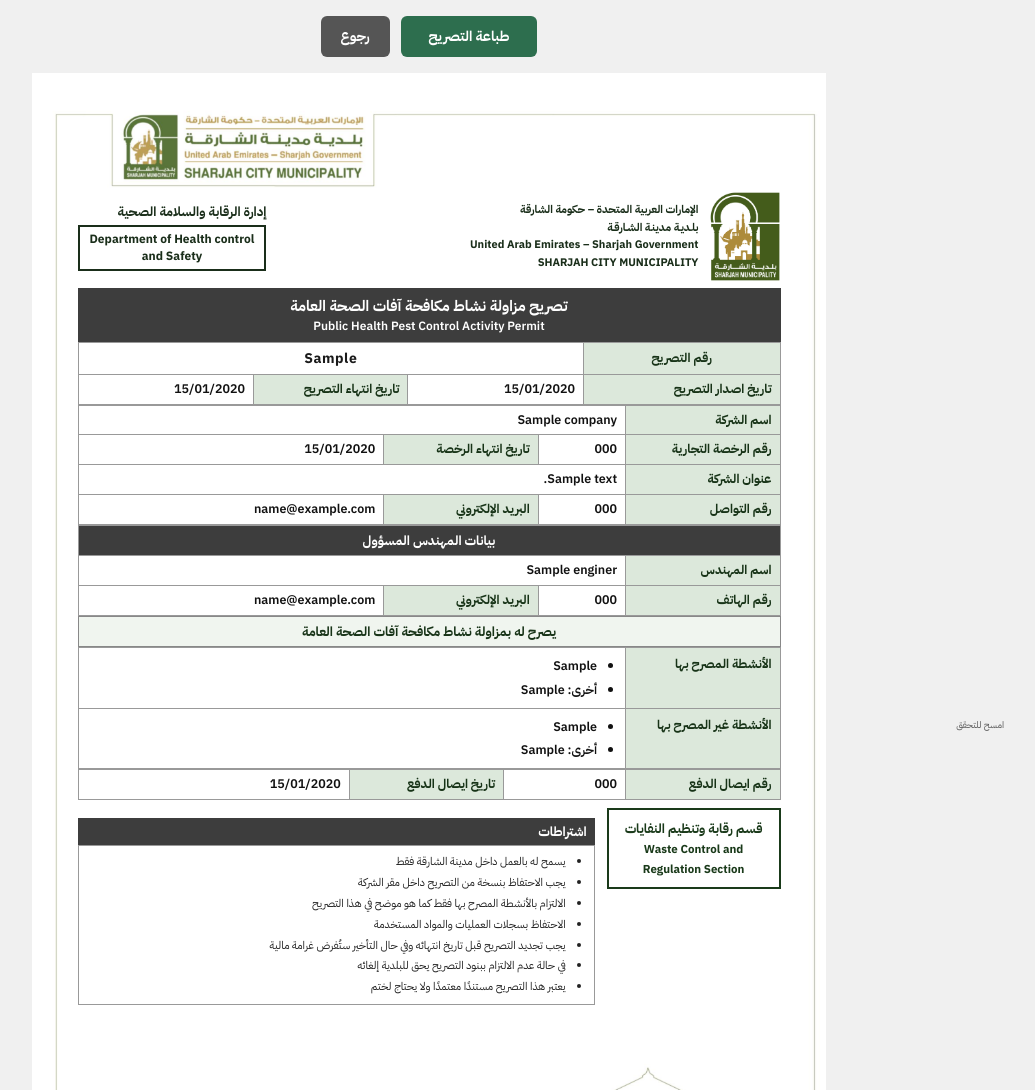
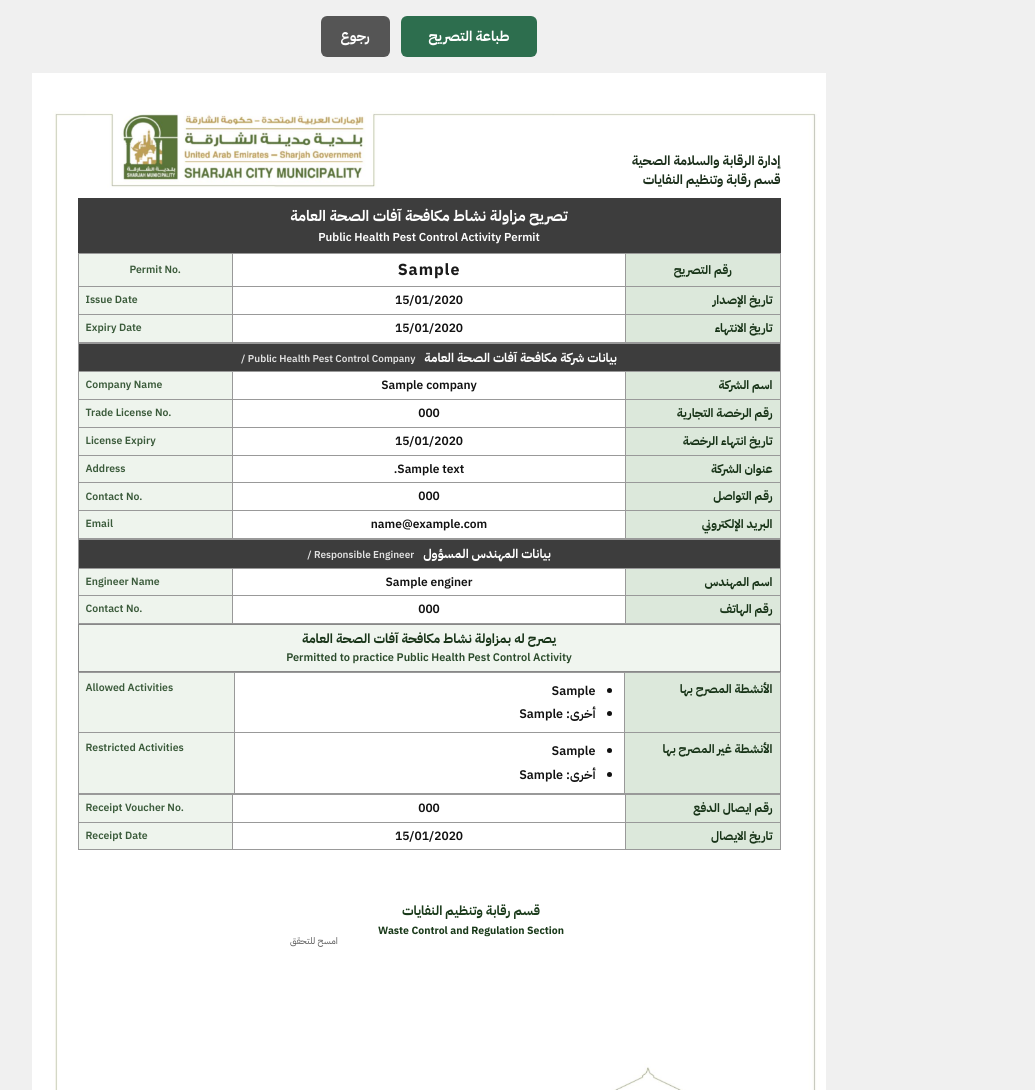
Before and after one commit to ahmed195c/msv, a Django app: page /permits/pest-control/1/print/ in a window 1280 px wide. Shown: the top 1090 px of the page, without its empty margins (211-1246 px from the left). Run offline with Django 5.2, Linux system fonts and the light colour scheme; a user stored in the database is signed in; tables that the repository leaves empty hold one stand-in row (values such as "Sample post").

Commit message:
feat: redesign pest control permit print with 3-col bilingual layout and inline QR
- Table layout: Arabic label (right) | value (center) | English label (left)
- QR code moved inside footer (no longer fixed-position outside page)
- QR links to print page instead of detail page
- Add view/print buttons on detail page for issued permits regardless of receipt

Co-Authored-By: Claude Sonnet 4.6 <noreply@anthropic.com>

```diff
--- a/msv/hcsd/templates/hcsd/pest_control_activity_permit_print.html
+++ b/msv/hcsd/templates/hcsd/pest_control_activity_permit_print.html
@@ -35,25 +35,12 @@
       display: flex;
       align-items: center;
       justify-content: space-between;
-      margin-top: 80px;
-      margin-bottom: 6px;
+      margin-top: 40px;
+      margin-bottom: 8px;
       gap: 12px;
     }
 
-    .header-logo {
-      display: flex;
-      align-items: center;
-      gap: 10px;
-    }
-
     .header-logo img { width: 72px; height: auto; }
-
-    .header-logo-text {
-      font-size: 11px;
-      font-weight: 700;
-      line-height: 1.6;
-      color: #1a2e1a;
-    }
 
     .header-dept-ar {
       font-size: 13px;
@@ -65,7 +52,7 @@
     }
 
     .header-dept-en {
-      font-size: 12px;
+      font-size: 11.5px;
       font-weight: 700;
       color: #1a2e1a;
       text-align: center;
@@ -86,41 +73,71 @@
     }
 
     .title-bar-ar { font-size: 15px; font-weight: 800; }
-    .title-bar-en { font-size: 12px; font-weight: 600; }
+    .title-bar-en { font-size: 11.5px; font-weight: 600; margin-top: 2px; }
 
     /* ── Tables ── */
-    table { width: 100%; border-collapse: collapse; }
+    /*
+      3-column structure (RTL order, right→left):
+        Col 1 (22%): Arabic label   ← rightmost
+        Col 2 (56%): Value
+        Col 3 (22%): English label  ← leftmost
+    */
+    table { width: 100%; border-collapse: collapse; table-layout: fixed; }
+
+    col.c-ar  { width: 22%; }
+    col.c-val { width: 56%; }
+    col.c-en  { width: 22%; }
 
     td {
       border: 1px solid #999;
-      padding: 5px 8px;
+      padding: 5px 7px;
       vertical-align: middle;
-      line-height: 1.5;
+      line-height: 1.4;
+      overflow-wrap: break-word;
     }
 
-    .lbl {
+    /* Arabic label cell — rightmost, green tint */
+    .lbl-ar {
       background: #dce8db;
       font-weight: 700;
       color: #173317;
-      white-space: nowrap;
-      width: 22%;
+      font-size: 12px;
+      text-align: right;
     }
 
-    .val { font-weight: 600; color: #111; }
+    /* English label cell — leftmost, lighter green */
+    .lbl-en {
+      background: #eef4ed;
+      font-weight: 600;
+      color: #3a5a3a;
+      font-size: 10.5px;
+      direction: ltr;
+      text-align: left;
+    }
 
-    /* permit number */
-    .permit-no-label {
+    /* Value cell */
+    .val { font-weight: 600; color: #111; font-size: 12px; text-align: center; }
+
+    /* permit number special row */
+    .permit-no-ar {
       background: #dce8db;
-      font-weight: 700;
+      font-weight: 800;
       color: #173317;
-      width: 28%;
+      font-size: 12px;
       text-align: center;
     }
-
-    .permit-no-value {
-      font-size: 14px;
+    .permit-no-val {
+      font-size: 16px;
       font-weight: 800;
-      letter-spacing: 0.04em;
+      letter-spacing: 0.06em;
+      text-align: center;
+    }
+    .permit-no-en {
+      background: #eef4ed;
+      font-weight: 600;
+      color: #3a5a3a;
+      font-size: 10.5px;
+      direction: ltr;
       text-align: center;
     }
 
@@ -128,10 +145,19 @@
     .section-hdr td {
       background: #3d3d3d;
       color: #fff;
-      font-size: 13px;
+      font-size: 12.5px;
       font-weight: 800;
       text-align: center;
       padding: 5px 8px;
+    }
+
+    .section-hdr .en {
+      font-size: 10px;
+      font-weight: 600;
+      direction: ltr;
+      display: inline-block;
+      margin-right: 6px;
+      opacity: 0.85;
     }
 
     /* banner */
@@ -144,25 +170,55 @@
       border: 1.5px solid #888;
     }
 
-    /* activity list cell */
-    .activity-cell { padding: 6px 10px; }
-    .activity-cell ul {
+    .banner-row .en {
+      font-size: 11px;
+      font-weight: 600;
+      direction: ltr;
+      display: block;
+      color: #2a4a2a;
+      margin-top: 2px;
+    }
+
+    /* activity cells */
+    .act-ar {
+      background: #dce8db;
+      font-weight: 700;
+      color: #173317;
+      font-size: 12px;
+      text-align: right;
+      vertical-align: top;
+      padding-top: 8px;
+    }
+    .act-val {
+      font-weight: 600;
+      color: #111;
+      padding: 6px 10px;
+    }
+    .act-val ul {
       margin: 0;
       padding-inline-start: 18px;
       line-height: 1.9;
+    }
+    .act-en {
+      background: #eef4ed;
+      font-weight: 600;
+      color: #3a5a3a;
+      font-size: 10.5px;
+      direction: ltr;
+      text-align: left;
+      vertical-align: top;
+      padding-top: 8px;
     }
 
     /* ── Footer ── */
     .footer-block {
       display: flex;
-      justify-content: space-between;
-      align-items: flex-start;
+      justify-content: center;
       margin-top: 10px;
       gap: 12px;
     }
 
     .footer-stamp {
-      border: 2px solid #1a3a1a;
       padding: 8px 16px;
       text-align: center;
       line-height: 1.7;
@@ -170,26 +226,26 @@
     }
 
     .footer-stamp-ar { font-size: 13px; font-weight: 800; color: #1a3a1a; }
-    .footer-stamp-en { font-size: 11.5px; font-weight: 700; color: #1a3a1a; direction: ltr; }
+    .footer-stamp-en { font-size: 10.5px; font-weight: 700; color: #1a3a1a; direction: ltr; }
 
     /* ── Conditions ── */
     .conditions-title {
       background: #3d3d3d;
       color: #fff;
       font-weight: 800;
-      font-size: 13px;
+      font-size: 12.5px;
       padding: 4px 8px;
-      margin-top: 10px;
       text-align: right;
     }
 
     .conditions-list {
       border: 1px solid #999;
+      border-top: 0;
       padding: 6px 12px 6px 6px;
     }
 
     .conditions-list li {
-      font-size: 11px;
+      font-size: 10.5px;
       line-height: 1.9;
       color: #222;
       list-style: disc;
@@ -246,18 +302,9 @@
 
   <!-- ── Header ── -->
   <div class="doc-header">
-    <div class="header-logo">
-      <img src="{% static 'hcsd/shjmun-logo-website.png' %}" alt="شعار بلدية الشارقة">
-      <div class="header-logo-text">
-        الإمارات العربية المتحدة – حكومة الشارقة<br>
-        بلـديـة مدينـة الشـارقـة<br>
-        United Arab Emirates – Sharjah Government<br>
-        SHARJAH CITY MUNICIPALITY
-      </div>
-    </div>
     <div>
       <div class="header-dept-ar">إدارة الرقابة والسلامة الصحية</div>
-      <div class="header-dept-en">Department of Health control<br>and Safety</div>
+      <div class="header-dept-ar">قسم رقابة وتنظيم النفايات </div>
     </div>
   </div>
 
@@ -269,61 +316,88 @@
 
   <!-- ── Permit number + dates ── -->
   <table>
+    <colgroup><col class="c-ar"><col class="c-val"><col class="c-en"></colgroup>
     <tr>
-      <td class="permit-no-label">رقم التصريح</td>
-      <td class="permit-no-value" colspan="3">{{ pirmet.permit_no }}</td>
+      <td class="permit-no-ar">رقم التصريح</td>
+      <td class="permit-no-val">{{ pirmet.permit_no }}</td>
+      <td class="permit-no-en">Permit No.</td>
     </tr>
     <tr>
-      <td class="lbl">تاريخ اصدار التصريح</td>
+      <td class="lbl-ar">تاريخ الإصدار</td>
       <td class="val">{{ pirmet.issue_date|date:"d/m/Y"|default:"—" }}</td>
-      <td class="lbl">تاريخ انتهاء التصريح</td>
+      <td class="lbl-en">Issue Date</td>
+    </tr>
+    <tr>
+      <td class="lbl-ar">تاريخ الانتهاء</td>
       <td class="val">{{ pirmet.dateOfExpiry|date:"d/m/Y"|default:"—" }}</td>
+      <td class="lbl-en">Expiry Date</td>
     </tr>
   </table>
 
   <!-- ── Company data ── -->
   <table style="border-top:0;">
-    <tr>
-      <td class="lbl">اسم الشركة</td>
-      <td class="val" colspan="3">{{ pirmet.company.name|default:"—" }}</td>
+    <colgroup><col class="c-ar"><col class="c-val"><col class="c-en"></colgroup>
+    <tr class="section-hdr">
+      <td colspan="3">
+        بيانات شركة مكافحة آفات الصحة العامة
+        <span class="en">/ Public Health Pest Control Company</span>
+      </td>
     </tr>
     <tr>
-      <td class="lbl">رقم الرخصة التجارية</td>
-      <td class="val">{{ pirmet.company.number|default:"—" }}</td>
-      <td class="lbl">تاريخ انتهاء الرخصة</td>
-      <td class="val">{{ pirmet.company.trade_license_exp|date:"d/m/Y"|default:"—" }}</td>
+      <td class="lbl-ar">اسم الشركة</td>
+      <td class="val">{{ pirmet.company.name|default:"—" }}</td>
+      <td class="lbl-en">Company Name</td>
     </tr>
     <tr>
-      <td class="lbl">عنوان الشركة</td>
-      <td class="val" colspan="3">{{ pirmet.company.address|default:"—" }}</td>
+      <td class="lbl-ar">رقم الرخصة التجارية</td>
+      <td class="val">{{ pirmet.company.number|default:"—" }}</td>
+      <td class="lbl-en">Trade License No.</td>
     </tr>
     <tr>
-      <td class="lbl">رقم التواصل</td>
+      <td class="lbl-ar">تاريخ انتهاء الرخصة</td>
+      <td class="val">{{ pirmet.company.trade_license_exp|date:"d/m/Y"|default:"—" }}</td>
+      <td class="lbl-en">License Expiry</td>
+    </tr>
+    <tr>
+      <td class="lbl-ar">عنوان الشركة</td>
+      <td class="val">{{ pirmet.company.address|default:"—" }}</td>
+      <td class="lbl-en">Address</td>
+    </tr>
+    <tr>
+      <td class="lbl-ar">رقم التواصل</td>
       <td class="val">{{ pirmet.company.owner_phone|default:pirmet.company.landline|default:"—" }}</td>
-      <td class="lbl">البريد الإلكتروني</td>
+      <td class="lbl-en">Contact No.</td>
+    </tr>
+    <tr>
+      <td class="lbl-ar">البريد الإلكتروني</td>
       <td class="val">{{ pirmet.company.email|default:"—" }}</td>
+      <td class="lbl-en">Email</td>
     </tr>
   </table>
 
   <!-- ── Engineer ── -->
   <table style="border-top:0;">
+    <colgroup><col class="c-ar"><col class="c-val"><col class="c-en"></colgroup>
     <tr class="section-hdr">
-      <td colspan="4">بيانات المهندس المسؤول</td>
+      <td colspan="3">
+        بيانات المهندس المسؤول
+        <span class="en">/ Responsible Engineer</span>
+      </td>
     </tr>
     {% if pirmet.company.enginer %}
     <tr>
-      <td class="lbl">اسم المهندس</td>
-      <td class="val" colspan="3">{{ pirmet.company.enginer.name|default:"—" }}</td>
+      <td class="lbl-ar">اسم المهندس</td>
+      <td class="val">{{ pirmet.company.enginer.name|default:"—" }}</td>
+      <td class="lbl-en">Engineer Name</td>
     </tr>
     <tr>
-      <td class="lbl">رقم الهاتف</td>
+      <td class="lbl-ar">رقم الهاتف</td>
       <td class="val">{{ pirmet.company.enginer.phone|default:"—" }}</td>
-      <td class="lbl">البريد الإلكتروني</td>
-      <td class="val">{{ pirmet.company.enginer.email|default:"—" }}</td>
+      <td class="lbl-en">Contact No.</td>
     </tr>
     {% else %}
     <tr>
-      <td class="val" colspan="4" style="text-align:center;color:#777;">لا يوجد مهندس مسجل</td>
+      <td class="val" colspan="3" style="text-align:center;color:#777;">لا يوجد مهندس مسجل / No engineer registered</td>
     </tr>
     {% endif %}
   </table>
@@ -331,15 +405,21 @@
   <!-- ── Permission banner ── -->
   <table style="border-top:0;">
     <tr class="banner-row">
-      <td>يصرح له بمزاولة نشاط مكافحة آفات الصحة العامة</td>
+      <td>
+        يصرح له بمزاولة نشاط مكافحة آفات الصحة العامة
+        <span class="en">Permitted to practice Public Health Pest Control Activity</span>
+      </td>
     </tr>
   </table>
 
   <!-- ── Activities ── -->
   <table style="border-top:0;">
+    <colgroup>
+      <col class="c-ar"><col style="width:55%;"><col class="c-en">
+    </colgroup>
     <tr>
-      <td class="lbl" style="vertical-align:top; padding-top:7px;">الأنشطة المصرح بها</td>
-      <td class="activity-cell val">
+      <td class="act-ar">الأنشطة المصرح بها</td>
+      <td class="act-val">
         <ul>
           {% if allowed_activities %}
             {% for item in allowed_activities %}
@@ -358,11 +438,12 @@
           {% if pirmet.allowed_other %}<li>أخرى: {{ pirmet.allowed_other }}</li>{% endif %}
         </ul>
       </td>
+      <td class="act-en">Allowed Activities</td>
     </tr>
     {% if restricted_activities or pirmet.restricted_other %}
     <tr>
-      <td class="lbl" style="vertical-align:top; padding-top:7px;">الأنشطة غير المصرح بها</td>
-      <td class="activity-cell val">
+      <td class="act-ar">الأنشطة غير المصرح بها</td>
+      <td class="act-val">
         <ul>
           {% for item in restricted_activities %}
             <li>
@@ -377,49 +458,43 @@
           {% if pirmet.restricted_other %}<li>أخرى: {{ pirmet.restricted_other }}</li>{% endif %}
         </ul>
       </td>
+      <td class="act-en">Restricted Activities</td>
     </tr>
     {% endif %}
   </table>
 
   <!-- ── Payment ── -->
   <table style="border-top:0;">
+    <colgroup><col class="c-ar"><col class="c-val"><col class="c-en"></colgroup>
     <tr>
-      <td class="lbl">رقم ايصال الدفع</td>
+      <td class="lbl-ar">رقم ايصال الدفع</td>
       <td class="val">{{ pirmet.PaymentNumber|default:"—" }}</td>
-      <td class="lbl">تاريخ ايصال الدفع</td>
+      <td class="lbl-en">Receipt Voucher No.</td>
+    </tr>
+    <tr>
+      <td class="lbl-ar">تاريخ الايصال</td>
       <td class="val">{{ pirmet.payment_date|date:"d/m/Y"|default:"—" }}</td>
+      <td class="lbl-en">Receipt Date</td>
     </tr>
   </table>
 
   <!-- ── Footer ── -->
-  <div class="footer-block" style="margin-top:8px;">
+  {% permit_qr_png_b64 permit_detail_path as qr_src %}
+  <div class="footer-block" style="margin-top:10px; align-items:flex-end;">
     <div>
       <div class="footer-stamp">
         <div class="footer-stamp-ar">قسم رقابة وتنظيم النفايات</div>
-        <div class="footer-stamp-en">Waste Control and<br>Regulation Section</div>
+        <div class="footer-stamp-en">Waste Control and Regulation Section</div>
       </div>
     </div>
-    <div style="flex:1;">
-      <div class="conditions-title">اشتراطات</div>
-      <ul class="conditions-list">
-        <li>يسمح له بالعمل داخل مدينة الشارقة فقط</li>
-        <li>يجب الاحتفاظ بنسخة من التصريح داخل مقر الشركة</li>
-        <li>الالتزام بالأنشطة المصرح بها فقط كما هو موضح في هذا التصريح</li>
-        <li>الاحتفاظ بسجلات العمليات والمواد المستخدمة</li>
-        <li>يجب تجديد التصريح قبل تاريخ انتهائه وفي حال التأخير ستُفرض غرامة مالية</li>
-        <li>في حالة عدم الالتزام ببنود التصريح يحق للبلدية إلغائه</li>
-        <li>يعتبر هذا التصريح مستندًا معتمدًا ولا يحتاج لختم</li>
-      </ul>
+    {% if qr_src %}
+    <div style="text-align:center;">
+      <img src="{{ qr_src }}" style="width:72px;height:72px;display:block;margin:0 auto;" alt="QR">
+      <div style="font-size:7pt;color:#555;margin-top:2px;">امسح للتحقق</div>
     </div>
+    {% endif %}
   </div>
 
 </div>
-{% permit_qr_png_b64 permit_detail_path as qr_src %}
-{% if qr_src %}
-<div style="position:fixed;bottom:18mm;right:14mm;text-align:center;z-index:999;">
-  <img src="{{ qr_src }}" style="width:72px;height:72px;display:block;" alt="QR">
-  <div style="font-size:7pt;color:#555;margin-top:2px;">امسح للتحقق</div>
-</div>
-{% endif %}
 </body>
 </html>
--- a/msv/hcsd/views_pkg/pest_control.py
+++ b/msv/hcsd/views_pkg/pest_control.py
@@ -1309,7 +1309,7 @@ def pest_control_permit_print(request, id):
         'pirmet': pirmet,
         'allowed_activities': _split_activities(pirmet.allowed_activities),
         'restricted_activities': _split_activities(pirmet.restricted_activities),
-        'permit_detail_path': reverse('pest_control_permit_detail', args=[pirmet.id]),
+        'permit_detail_path': reverse('pest_control_permit_print', args=[pirmet.id]),
     })
 
 
```
Also changed, not shown: msv/hcsd/templates/hcsd/pest_control_activity_permit_detail.html (+3 -5 lines).
